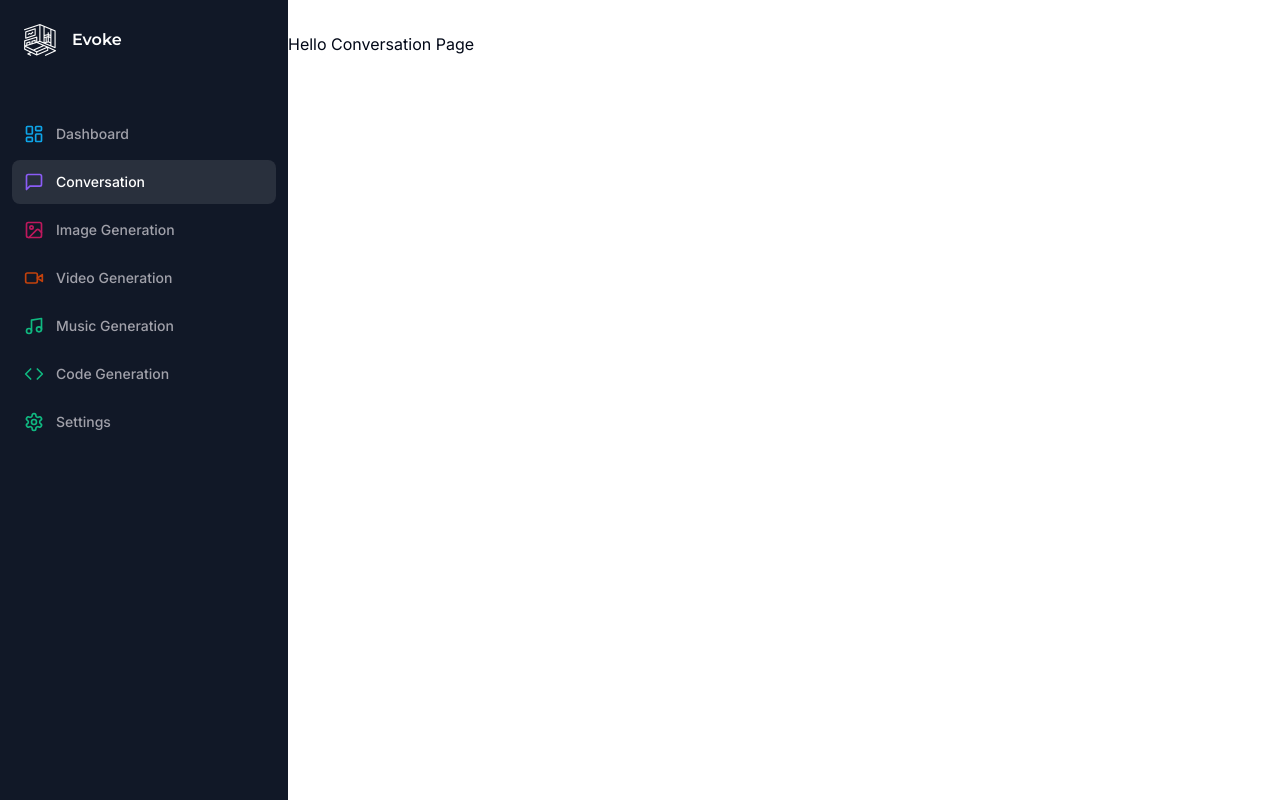
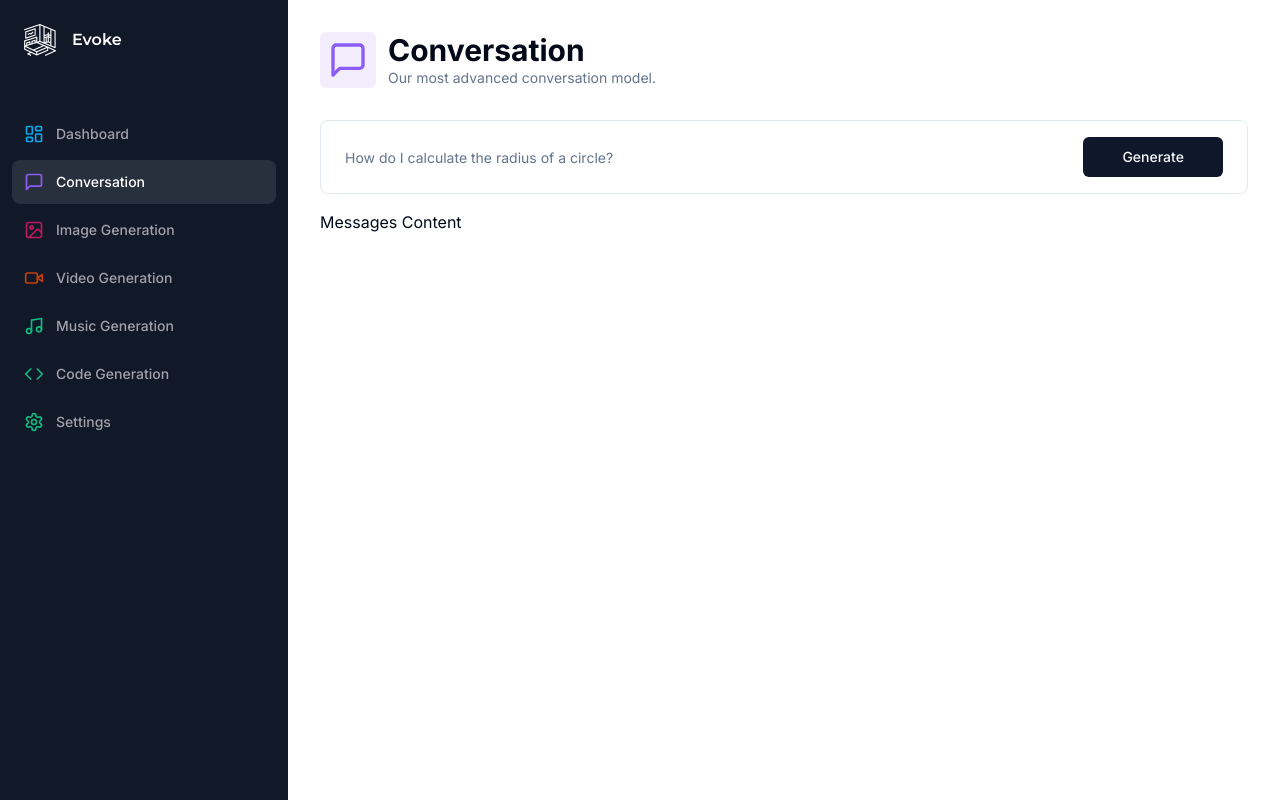
Before and after one commit to CGodl/GaelAi, a Next.js app: page /conversation in a window 1280 px wide. Built offline with nearby package versions, Linux system fonts and the light colour scheme.

Commit message:
Created basic form outline. Added basic form for conversation AI call

```diff
--- /dev/null
+++ b/app/(dashboard)/(routes)/conversation/constants.ts
@@ -0,0 +1,7 @@
+import * as z from 'zod';
+
+export const formSchema = z.object({
+    prompt: z.string().min(1, {
+        message: "Prompt is required"
+    })
+})
--- a/app/(dashboard)/(routes)/conversation/page.tsx
+++ b/app/(dashboard)/(routes)/conversation/page.tsx
@@ -1,10 +1,81 @@
+'use client';
 
-import React from 'react'
+import Heading from '@/components/Heading';
+import { MessageSquare } from 'lucide-react';
+import { useForm } from 'react-hook-form';
+import * as z from 'zod';
+import { zodResolver } from '@hookform/resolvers/zod';
+import { formSchema } from './constants';
+import { Form, FormControl, FormField, FormItem } from '@/components/ui/form';
+import { Input } from '@/components/ui/input';
+import { Button } from '@/components/ui/button';
 
 const ConversationPage = () => {
-  return (
-    <div>Hello Conversation Page</div>
-  )
-}
+	const form = useForm<z.infer<typeof formSchema>>({
+		resolver: zodResolver(formSchema),
+		defaultValues: {
+			prompt: '',
+		},
+	});
 
-export default ConversationPage
+	const isLoading = form.formState.isLoading;
+
+	const onSubmit = async (values: z.infer<typeof formSchema>) => {
+		console.log(values);
+	};
+
+	return (
+		<div>
+			<Heading
+				title='Conversation'
+				description='Our most advanced conversation model.'
+				Icon={MessageSquare}
+				iconColor='text-violet-500'
+				bgColor='bg-violet-500/10'
+			/>
+			<div className='px-4 lg:px-8'>
+				<div>
+					<Form {...form}>
+						<form
+							onSubmit={form.handleSubmit(onSubmit)}
+							className='
+                                rounded-lg
+                                border
+                                w-full
+                                p-4
+                                px-3
+                                md:px-6
+                                focus-within:shadow-sm
+                                grid
+                                grid-cols-12
+                                gap-2
+                            '
+						>
+							<FormField
+								name='prompt'
+								render={({ field }) => (
+									<FormItem className='col-span-12 lg:col-span-10'>
+										<FormControl className='m-0 p-0'>
+											<Input
+												className='border-0 outline-none focus-visible:ring-0 focus-visible:ring-transparent'
+												disabled={isLoading}
+												placeholder='How do I calculate the radius of a circle?'
+												{...field}
+											/>
+										</FormControl>
+									</FormItem>
+								)}
+							/>
+                            <Button className='col-span-12 lg:col-span-2 w-full' disabled={ isLoading }>Generate</Button>
+						</form>
+					</Form>
+				</div>
+                <div className='space-y-4 mt-4'>
+                    Messages Content
+                </div>
+			</div>
+		</div>
+	);
+};
+
+export default ConversationPage;
--- /dev/null
+++ b/components/Heading.tsx
@@ -0,0 +1,32 @@
+import { cn } from '@/lib/utils';
+import { LucideIcon } from 'lucide-react';
+
+interface HeadingProps {
+	title: string;
+	description: string;
+	Icon: LucideIcon;
+	iconColor?: string;
+	bgColor?: string;
+}
+
+const Heading = ({
+	title,
+	description,
+	Icon,
+	iconColor,
+	bgColor,
+}: HeadingProps) => {
+	return (
+		<div className='px-4 lg:px-8 flex items-center gap-x-3 mb-8'>
+			<div className={cn('p-2 w-fit rounded-md ', bgColor)}>
+				<Icon className={cn('w-10 h-10', iconColor)} />
+			</div>
+			<div>
+				<h2 className='text-3xl font-bold'>{title}</h2>
+				<p className='text-sm text-muted-foreground'>{description}</p>
+			</div>
+		</div>
+	);
+};
+
+export default Heading;
--- /dev/null
+++ b/components/ui/form.tsx
@@ -0,0 +1,176 @@
+import * as React from "react"
+import * as LabelPrimitive from "@radix-ui/react-label"
+import { Slot } from "@radix-ui/react-slot"
+import {
+  Controller,
+  ControllerProps,
+  FieldPath,
+  FieldValues,
+  FormProvider,
+  useFormContext,
+} from "react-hook-form"
+
+import { cn } from "@/lib/utils"
+import { Label } from "@/components/ui/label"
+
+const Form = FormProvider
+
+type FormFieldContextValue<
+  TFieldValues extends FieldValues = FieldValues,
+  TName extends FieldPath<TFieldValues> = FieldPath<TFieldValues>
+> = {
+  name: TName
+}
+
+const FormFieldContext = React.createContext<FormFieldContextValue>(
+  {} as FormFieldContextValue
+)
+
+const FormField = <
+  TFieldValues extends FieldValues = FieldValues,
+  TName extends FieldPath<TFieldValues> = FieldPath<TFieldValues>
+>({
+  ...props
+}: ControllerProps<TFieldValues, TName>) => {
+  return (
+    <FormFieldContext.Provider value={{ name: props.name }}>
+      <Controller {...props} />
+    </FormFieldContext.Provider>
+  )
+}
+
+const useFormField = () => {
+  const fieldContext = React.useContext(FormFieldContext)
+  const itemContext = React.useContext(FormItemContext)
+  const { getFieldState, formState } = useFormContext()
+
+  const fieldState = getFieldState(fieldContext.name, formState)
+
+  if (!fieldContext) {
+    throw new Error("useFormField should be used within <FormField>")
+  }
+
+  const { id } = itemContext
+
+  return {
+    id,
+    name: fieldContext.name,
+    formItemId: `${id}-form-item`,
+    formDescriptionId: `${id}-form-item-description`,
+    formMessageId: `${id}-form-item-message`,
+    ...fieldState,
+  }
+}
+
+type FormItemContextValue = {
+  id: string
+}
+
+const FormItemContext = React.createContext<FormItemContextValue>(
+  {} as FormItemContextValue
+)
+
+const FormItem = React.forwardRef<
+  HTMLDivElement,
+  React.HTMLAttributes<HTMLDivElement>
+>(({ className, ...props }, ref) => {
+  const id = React.useId()
+
+  return (
+    <FormItemContext.Provider value={{ id }}>
+      <div ref={ref} className={cn("space-y-2", className)} {...props} />
+    </FormItemContext.Provider>
+  )
+})
+FormItem.displayName = "FormItem"
+
+const FormLabel = React.forwardRef<
+  React.ElementRef<typeof LabelPrimitive.Root>,
+  React.ComponentPropsWithoutRef<typeof LabelPrimitive.Root>
+>(({ className, ...props }, ref) => {
+  const { error, formItemId } = useFormField()
+
+  return (
+    <Label
+      ref={ref}
+      className={cn(error && "text-destructive", className)}
+      htmlFor={formItemId}
+      {...props}
+    />
+  )
+})
+FormLabel.displayName = "FormLabel"
+
+const FormControl = React.forwardRef<
+  React.ElementRef<typeof Slot>,
+  React.ComponentPropsWithoutRef<typeof Slot>
+>(({ ...props }, ref) => {
+  const { error, formItemId, formDescriptionId, formMessageId } = useFormField()
+
+  return (
+    <Slot
+      ref={ref}
+      id={formItemId}
+      aria-describedby={
+        !error
+          ? `${formDescriptionId}`
+          : `${formDescriptionId} ${formMessageId}`
+      }
+      aria-invalid={!!error}
+      {...props}
+    />
+  )
+})
+FormControl.displayName = "FormControl"
+
+const FormDescription = React.forwardRef<
+  HTMLParagraphElement,
+  React.HTMLAttributes<HTMLParagraphElement>
+>(({ className, ...props }, ref) => {
+  const { formDescriptionId } = useFormField()
+
+  return (
+    <p
+      ref={ref}
+      id={formDescriptionId}
+      className={cn("text-sm text-muted-foreground", className)}
+      {...props}
+    />
+  )
+})
+FormDescription.displayName = "FormDescription"
+
+const FormMessage = React.forwardRef<
+  HTMLParagraphElement,
+  React.HTMLAttributes<HTMLParagraphElement>
+>(({ className, children, ...props }, ref) => {
+  const { error, formMessageId } = useFormField()
+  const body = error ? String(error?.message) : children
+
+  if (!body) {
+    return null
+  }
+
+  return (
+    <p
+      ref={ref}
+      id={formMessageId}
+      className={cn("text-sm font-medium text-destructive", className)}
+      {...props}
+    >
+      {body}
+    </p>
+  )
+})
+FormMessage.displayName = "FormMessage"
+
+export {
+  useFormField,
+  Form,
+  FormItem,
+  FormLabel,
+  FormControl,
+  FormDescription,
+  FormMessage,
+  FormField,
+}
--- /dev/null
+++ b/components/ui/input.tsx
@@ -0,0 +1,25 @@
+import * as React from "react"
+
+import { cn } from "@/lib/utils"
+
+export interface InputProps
+  extends React.InputHTMLAttributes<HTMLInputElement> {}
+
+const Input = React.forwardRef<HTMLInputElement, InputProps>(
+  ({ className, type, ...props }, ref) => {
+    return (
+      <input
+        type={type}
+        className={cn(
+          "flex h-10 w-full rounded-md border border-input bg-background px-3 py-2 text-sm ring-offset-background file:border-0 file:bg-transparent file:text-sm file:font-medium placeholder:text-muted-foreground focus-visible:outline-none focus-visible:ring-2 focus-visible:ring-ring focus-visible:ring-offset-2 disabled:cursor-not-allowed disabled:opacity-50",
+          className
+        )}
+        ref={ref}
+        {...props}
+      />
+    )
+  }
+)
+Input.displayName = "Input"
+
+export { Input }
--- /dev/null
+++ b/components/ui/label.tsx
@@ -0,0 +1,26 @@
+"use client"
+
+import * as React from "react"
+import * as LabelPrimitive from "@radix-ui/react-label"
+import { cva, type VariantProps } from "class-variance-authority"
+
+import { cn } from "@/lib/utils"
+
+const labelVariants = cva(
+  "text-sm font-medium leading-none peer-disabled:cursor-not-allowed peer-disabled:opacity-70"
+)
+
+const Label = React.forwardRef<
+  React.ElementRef<typeof LabelPrimitive.Root>,
+  React.ComponentPropsWithoutRef<typeof LabelPrimitive.Root> &
+    VariantProps<typeof labelVariants>
+>(({ className, ...props }, ref) => (
+  <LabelPrimitive.Root
+    ref={ref}
+    className={cn(labelVariants(), className)}
+    {...props}
+  />
+))
+Label.displayName = LabelPrimitive.Root.displayName
+
+export { Label }
--- a/package.json
+++ b/package.json
@@ -10,7 +10,9 @@
   },
   "dependencies": {
     "@clerk/nextjs": "^4.25.1",
+    "@hookform/resolvers": "^3.3.1",
     "@radix-ui/react-dialog": "^1.0.5",
+    "@radix-ui/react-label": "^2.0.2",
     "@radix-ui/react-slot": "^1.0.2",
     "class-variance-authority": "^0.7.0",
     "clsx": "^2.0.0",
@@ -18,8 +20,10 @@
     "next": "latest",
     "react": "latest",
     "react-dom": "latest",
+    "react-hook-form": "^7.47.0",
     "tailwind-merge": "^1.14.0",
-    "tailwindcss-animate": "^1.0.7"
+    "tailwindcss-animate": "^1.0.7",
+    "zod": "^3.22.4"
   },
   "devDependencies": {
     "@types/node": "latest",
```
Also changed, not shown: 1 other file (tests, documents, lock files or other folders).
